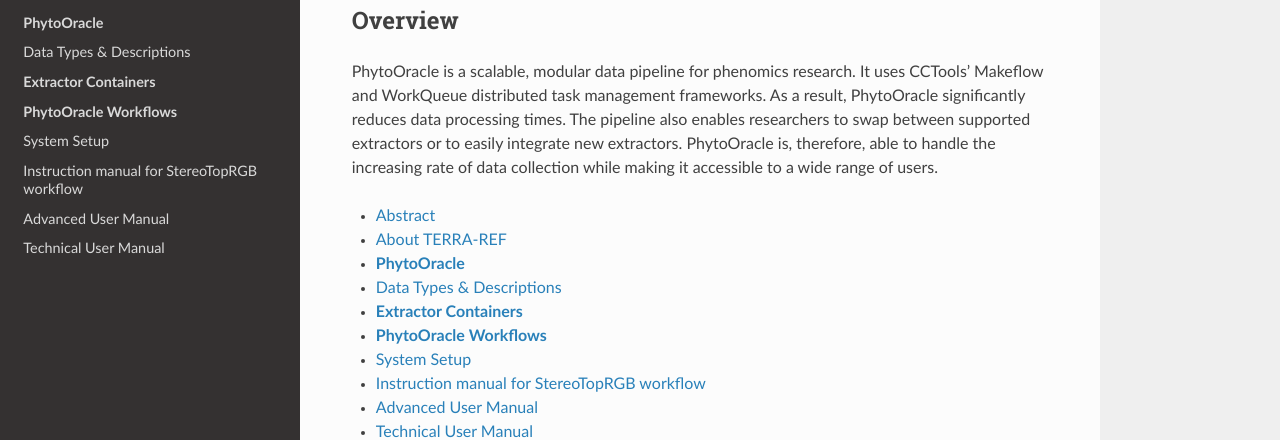
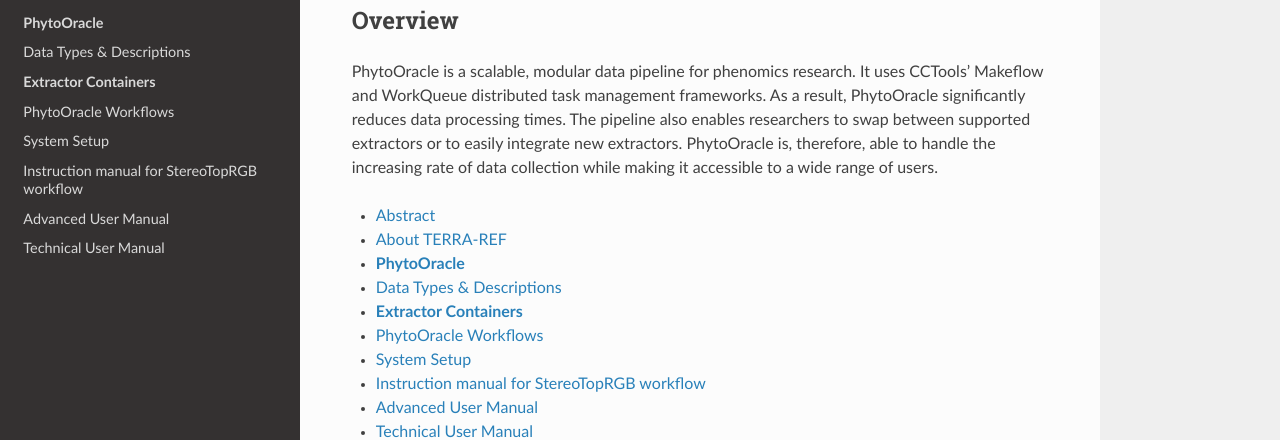
Before and after one commit to LyonsLab/PhytoOracle, a Sphinx documentation site: the page built from docs/index.rst, in a window 1280 px wide. Shown: the part 156-596 px from the top of the page. Built offline with Sphinx 7.4.7 and the Read the Docs theme 2.0.0, drawn with Linux system fonts in a browser that asks for light colours.

```diff
--- a/docs/workflows.rst
+++ b/docs/workflows.rst
@@ -1,6 +1,6 @@
 
-**PhytoOracle Workflows**
--------------------------
+PhytoOracle Workflows
+=====================
 
 PhytoOracle is designed for distributed scaling on cloud platforms and High-Performance Computers. The minimum requirements being:
 
```
